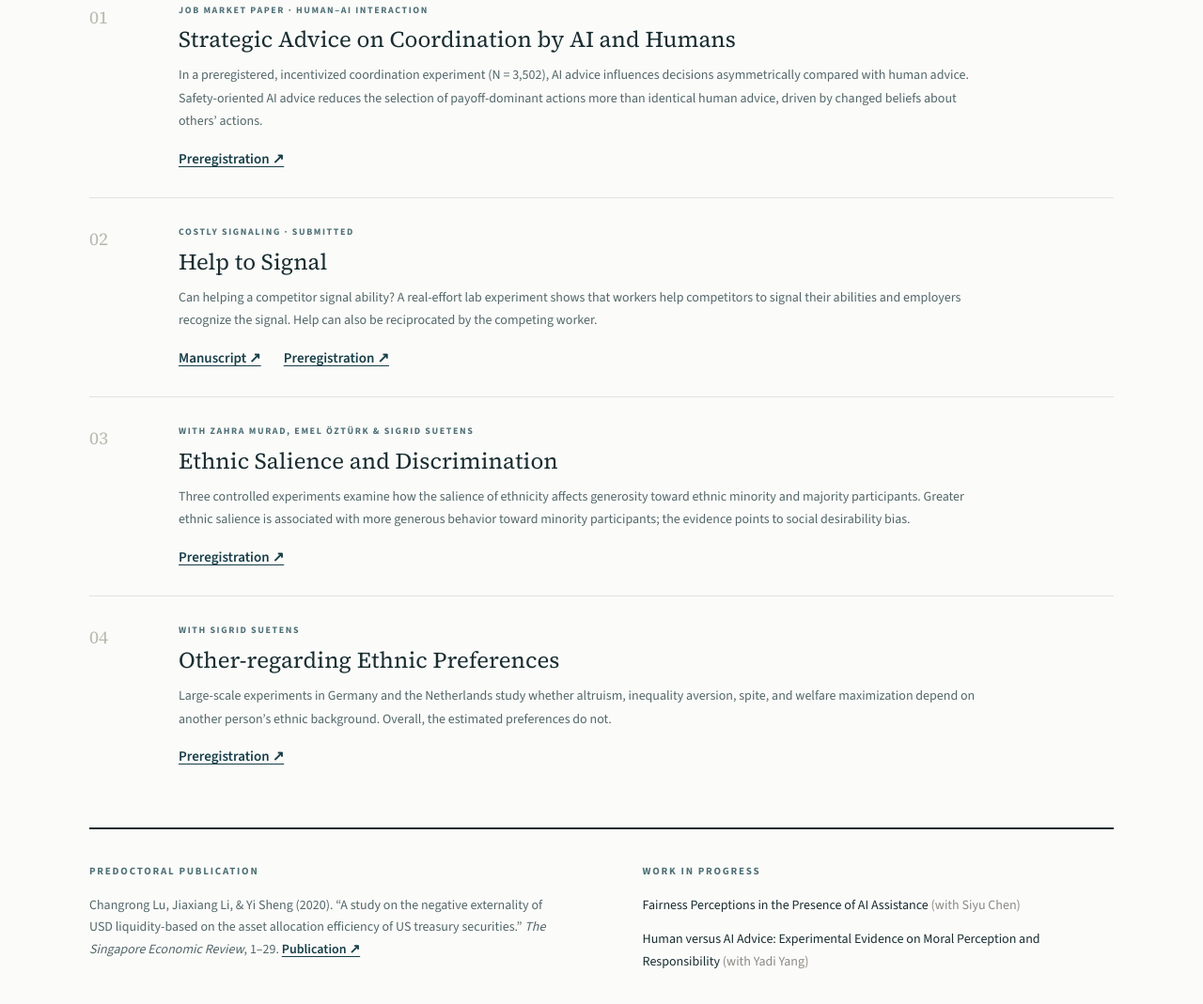
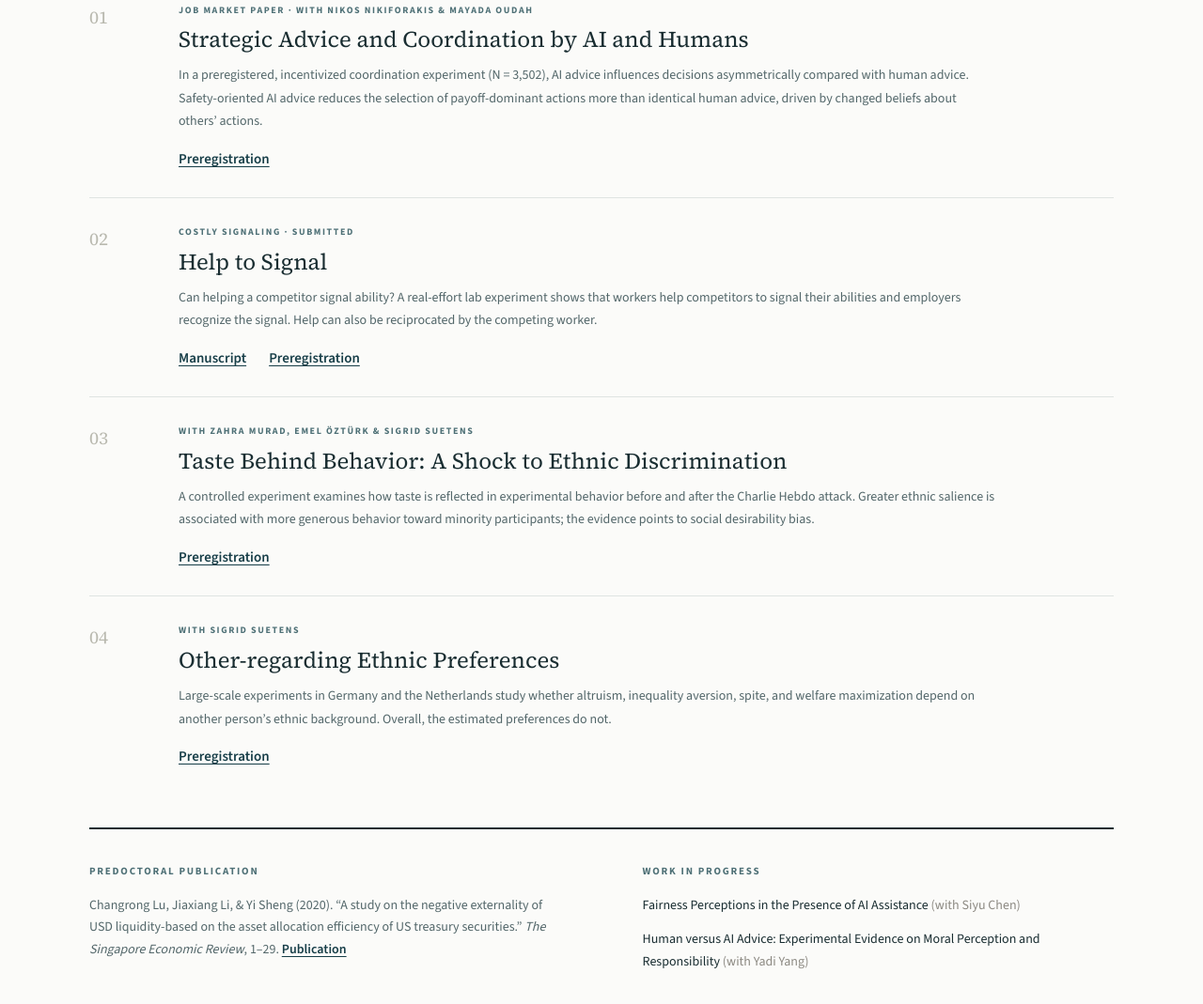
Before and after one commit to yisheng-econ/yisheng-econ.github.io, a plain HTML site: page index.html in a window 1280 px wide. Shown: the part 1830-2899 px from the top of the page at 94% size. Drawn offline with nearby package versions, Linux system fonts and the light colour scheme.

```diff
--- a/index.html
+++ b/index.html
@@ -76,12 +76,12 @@ body{font-size:17px;line-height:1.65}.site-header{box-shadow:none;border-bottom:
     <section class="section section-research" id="research" aria-labelledby="research-title">
       <div class="section-inner"><div class="section-number">02 / RESEARCH</div><div class="section-heading"><h2 id="research-title">Research</h2><p>Experiments on advice, strategic decisions, and social preferences.</p></div>
         <div class="research-group"><h3 class="group-label">Working papers</h3>
-          <article class="paper"><div class="paper-marker">01</div><div><div class="paper-meta">JOB MARKET PAPER · HUMAN–AI INTERACTION</div><h4>Strategic Advice on Coordination by AI and Humans</h4><p>In a preregistered, incentivized coordination experiment (N = 3,502), AI advice influences decisions asymmetrically compared with human advice. Safety-oriented AI advice reduces the selection of payoff-dominant actions more than identical human advice, driven by changed beliefs about others’ actions.</p><p class="paper-links"><a href="https://osf.io/nh7t3" target="_blank" rel="noopener noreferrer">Preregistration ↗</a></p></div></article>
-          <article class="paper"><div class="paper-marker">02</div><div><div class="paper-meta">COSTLY SIGNALING · SUBMITTED</div><h4>Help to Signal</h4><p>Can helping a competitor signal ability? A real-effort lab experiment shows that workers help competitors to signal their abilities and employers recognize the signal. Help can also be reciprocated by the competing worker.</p><p class="paper-links"><a href="https://www.dropbox.com/scl/fi/kcks7jm29tj0854ng7yv9/Help-to-Signal.pdf?rlkey=s2knb78wvavlot5hjyky1deff&amp;st=swwr1bv8&amp;dl=0" target="_blank" rel="noopener noreferrer">Manuscript ↗</a><a href="https://osf.io/xy7nb" target="_blank" rel="noopener noreferrer">Preregistration ↗</a></p></div></article>
-          <article class="paper"><div class="paper-marker">03</div><div><div class="paper-meta">WITH ZAHRA MURAD, EMEL ÖZTÜRK &amp; SIGRID SUETENS</div><h4>Ethnic Salience and Discrimination</h4><p>Three controlled experiments examine how the salience of ethnicity affects generosity toward ethnic minority and majority participants. Greater ethnic salience is associated with more generous behavior toward minority participants; the evidence points to social desirability bias.</p><p class="paper-links"><a href="https://osf.io/7f843" target="_blank" rel="noopener noreferrer">Preregistration ↗</a></p></div></article>
-          <article class="paper"><div class="paper-marker">04</div><div><div class="paper-meta">WITH SIGRID SUETENS</div><h4>Other-regarding Ethnic Preferences</h4><p>Large-scale experiments in Germany and the Netherlands study whether altruism, inequality aversion, spite, and welfare maximization depend on another person’s ethnic background. Overall, the estimated preferences do not.</p><p class="paper-links"><a href="https://osf.io/jntv6" target="_blank" rel="noopener noreferrer">Preregistration ↗</a></p></div></article>
+          <article class="paper"><div class="paper-marker">01</div><div><div class="paper-meta">JOB MARKET PAPER · WITH NIKOS NIKIFORAKIS  &amp; MAYADA OUDAH </div><h4>Strategic Advice and Coordination by AI and Humans</h4><p>In a preregistered, incentivized coordination experiment (N = 3,502), AI advice influences decisions asymmetrically compared with human advice. Safety-oriented AI advice reduces the selection of payoff-dominant actions more than identical human advice, driven by changed beliefs about others’ actions.</p><p class="paper-links"><a href="https://osf.io/nh7t3" target="_blank" rel="noopener noreferrer">Preregistration</a></p></div></article>
+          <article class="paper"><div class="paper-marker">02</div><div><div class="paper-meta">COSTLY SIGNALING · SUBMITTED</div><h4>Help to Signal</h4><p>Can helping a competitor signal ability? A real-effort lab experiment shows that workers help competitors to signal their abilities and employers recognize the signal. Help can also be reciprocated by the competing worker.</p><p class="paper-links"><a href="https://www.dropbox.com/scl/fi/kcks7jm29tj0854ng7yv9/Help-to-Signal.pdf?rlkey=s2knb78wvavlot5hjyky1deff&amp;st=swwr1bv8&amp;dl=0" target="_blank" rel="noopener noreferrer">Manuscript</a><a href="https://osf.io/xy7nb" target="_blank" rel="noopener noreferrer">Preregistration</a></p></div></article>
+          <article class="paper"><div class="paper-marker">03</div><div><div class="paper-meta">WITH ZAHRA MURAD, EMEL ÖZTÜRK &amp; SIGRID SUETENS</div><h4>Taste Behind Behavior: A Shock to Ethnic Discrimination</h4><p>A controlled experiment examines how taste is reflected in experimental behavior before and after the Charlie Hebdo attack. Greater ethnic salience is associated with more generous behavior toward minority participants; the evidence points to social desirability bias.</p><p class="paper-links"><a href="https://osf.io/7f843" target="_blank" rel="noopener noreferrer">Preregistration</a></p></div></article>
+          <article class="paper"><div class="paper-marker">04</div><div><div class="paper-meta">WITH SIGRID SUETENS</div><h4>Other-regarding Ethnic Preferences</h4><p>Large-scale experiments in Germany and the Netherlands study whether altruism, inequality aversion, spite, and welfare maximization depend on another person’s ethnic background. Overall, the estimated preferences do not.</p><p class="paper-links"><a href="https://osf.io/jntv6" target="_blank" rel="noopener noreferrer">Preregistration</a></p></div></article>
         </div>
-        <div class="research-bottom"><div><h3 class="group-label">Predoctoral publication</h3><p>Changrong Lu, Jiaxiang Li, &amp; Yi Sheng (2020). “A study on the negative externality of USD liquidity-based on the asset allocation efficiency of US treasury securities.” <em>The Singapore Economic Review</em>, 1–29. <a href="https://www.worldscientific.com/doi/abs/10.1142/S0217590820500149" target="_blank" rel="noopener noreferrer">Publication ↗</a></p></div><div><h3 class="group-label">Work in progress</h3><ul class="clean-list"><li>Fairness Perceptions in the Presence of AI Assistance <span>(with Siyu Chen)</span></li><li>Human versus AI Advice: Experimental Evidence on Moral Perception and Responsibility <span>(with Yadi Yang)</span></li></ul></div></div>
+        <div class="research-bottom"><div><h3 class="group-label">Predoctoral publication</h3><p>Changrong Lu, Jiaxiang Li, &amp; Yi Sheng (2020). “A study on the negative externality of USD liquidity-based on the asset allocation efficiency of US treasury securities.” <em>The Singapore Economic Review</em>, 1–29. <a href="https://www.worldscientific.com/doi/abs/10.1142/S0217590820500149" target="_blank" rel="noopener noreferrer">Publication</a></p></div><div><h3 class="group-label">Work in progress</h3><ul class="clean-list"><li>Fairness Perceptions in the Presence of AI Assistance <span>(with Siyu Chen)</span></li><li>Human versus AI Advice: Experimental Evidence on Moral Perception and Responsibility <span>(with Yadi Yang)</span></li></ul></div></div>
       </div>
     </section>
 
```
